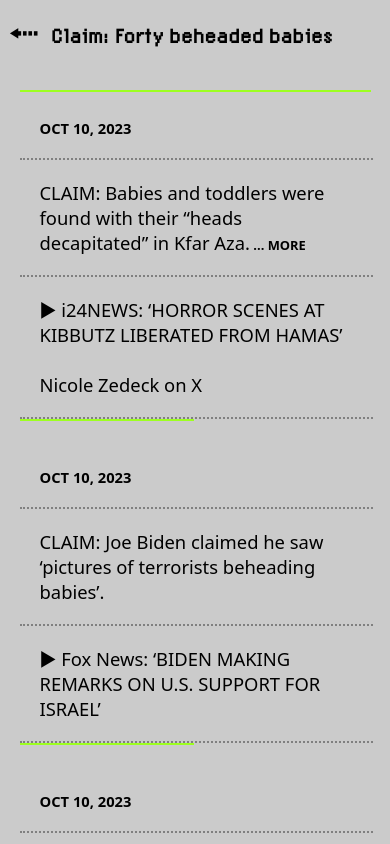
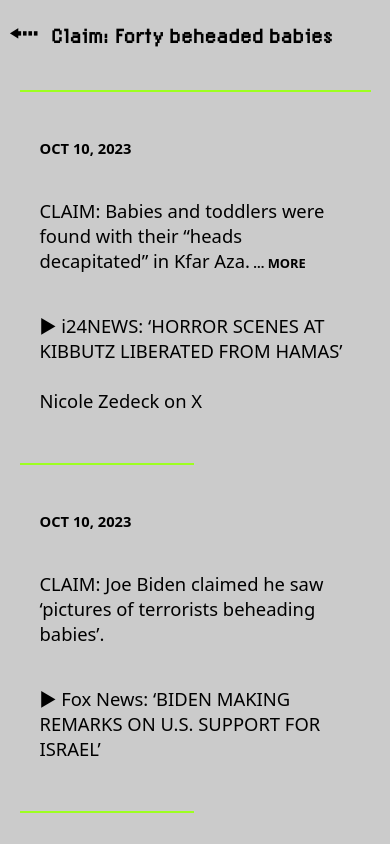
Before and after one commit to tamtzekin/hasbara-tracker, a React (Create React App) app: page /claim-a in a window 390 px wide. Shown: the top 844 px of the page. Built offline with nearby package versions, Linux system fonts and the light colour scheme.

Commit message:
cleaner grid lines

```diff
--- a/src/components/ClaimPage.css
+++ b/src/components/ClaimPage.css
@@ -207,13 +207,15 @@ table.a::selection {
     tr {
         display: block;
         margin-bottom: 20px;
+        margin-top: 20px;
+        padding-bottom: 30px;
         border-bottom: 2px solid #9dff20;
-        width: 100%;
+        /* width: 100%; */
     }
 
     td {
         display: block;
-        /* border-bottom: 2px  dotted grey; */
+        border-bottom: none;
         padding: 20px;
         text-align: left;
         width: 180%;
```
